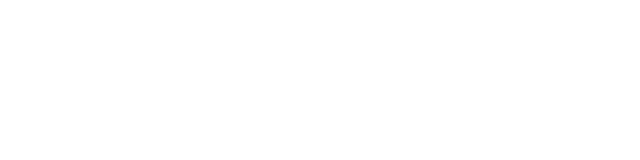
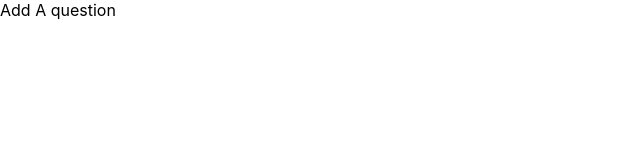
Before and after one commit to steveorsino/reactnd-project-wouldyourather-orsino, a React (Create React App) app: page /add in a window 1280 px wide. Shown: the top 160 px of the page, without its empty margins (0-640 px from the left). Built offline with nearby package versions, Linux system fonts and the light colour scheme.

Commit message:
sorting questions in correct order

```diff
--- /dev/null
+++ b/src/components/AddQuestion.js
@@ -0,0 +1,14 @@
+import React, { Component } from 'react';
+import { connect } from 'react-redux';
+
+class AddQuestion extends Component {
+  render() {
+    return (
+      <div>
+        Add A question
+      </div>
+    )
+  }
+}
+
+export default connect()(AddQuestion);
--- a/src/components/App.js
+++ b/src/components/App.js
@@ -5,7 +5,8 @@
 import LoginBox from './LoginBox';
 import Nav from './Nav';
 import QuestionList from './QuestionList';
-import Question from './Question'
+import Question from './Question';
+import AddQuestion from './AddQuestion';
 
 class App extends Component {
   componentDidMount() {
@@ -42,6 +43,12 @@
               <LoginBox />
             )}
           />
+          <Route
+            path='/add'
+            render={() => (
+              <AddQuestion />
+            )}
+          />
         </Fragment>
       </Router>
     );
--- a/src/components/Nav.js
+++ b/src/components/Nav.js
@@ -31,6 +31,11 @@
             </NavLink>
           </li>
           <li>
+            <NavLink to='/add' exact className='nav-link' activeClassName='active'>
+              Add Question
+            </NavLink>
+          </li>
+          <li>
             <NavLink to='/login' exact className='nav-link' activeClassName='active'>
               log Out
             </NavLink>
--- a/src/components/QuestionList.js
+++ b/src/components/QuestionList.js
@@ -51,6 +51,8 @@
                   option2={question.optionTwo.text}
                 />
             )
+        }).sort((a,b) => {
+          return questions[b.props.id].timestamp - questions[a.props.id].timestamp
         })}
       </div>
     )
```
Also changed, not shown: 1 other file (tests, documents, lock files or other folders).
